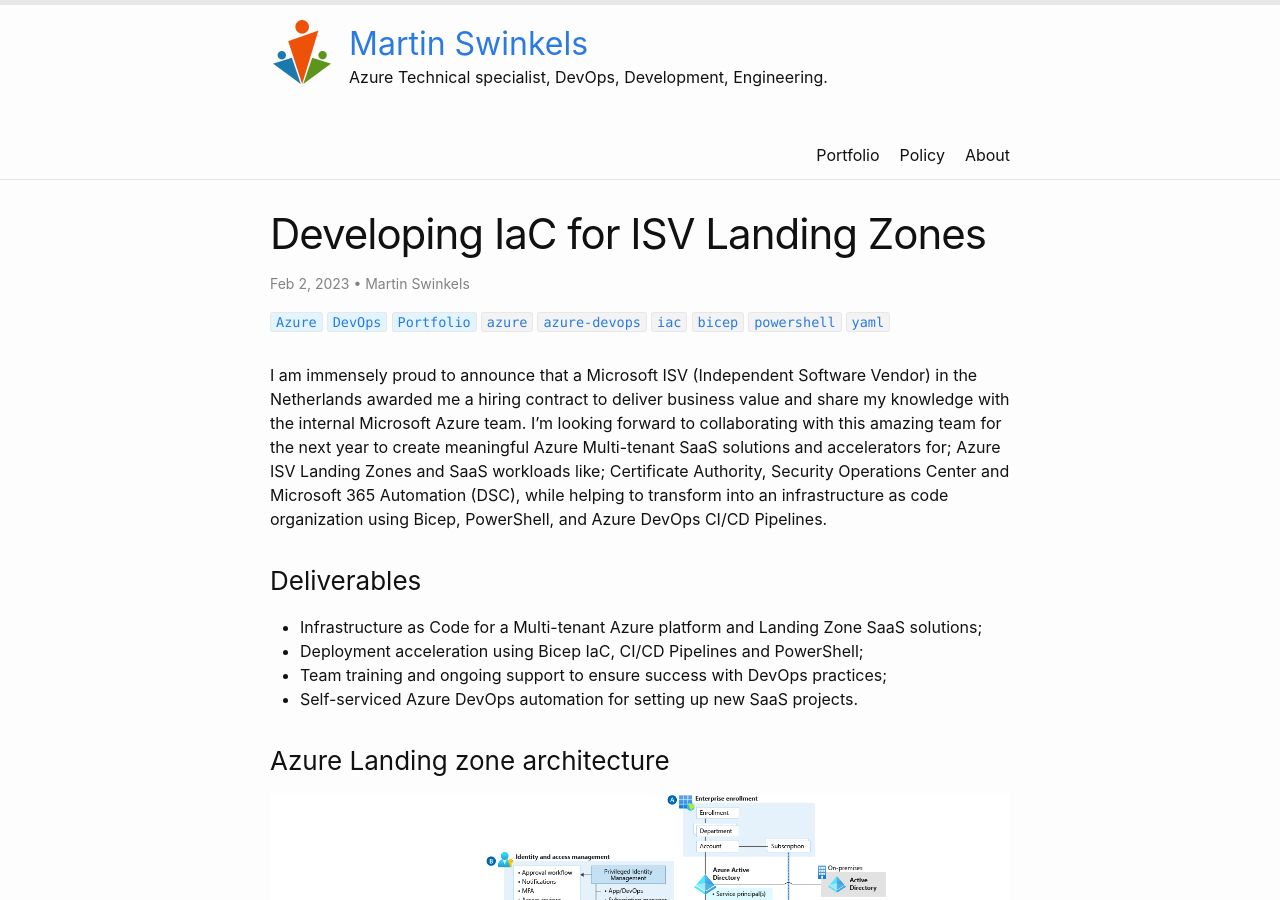
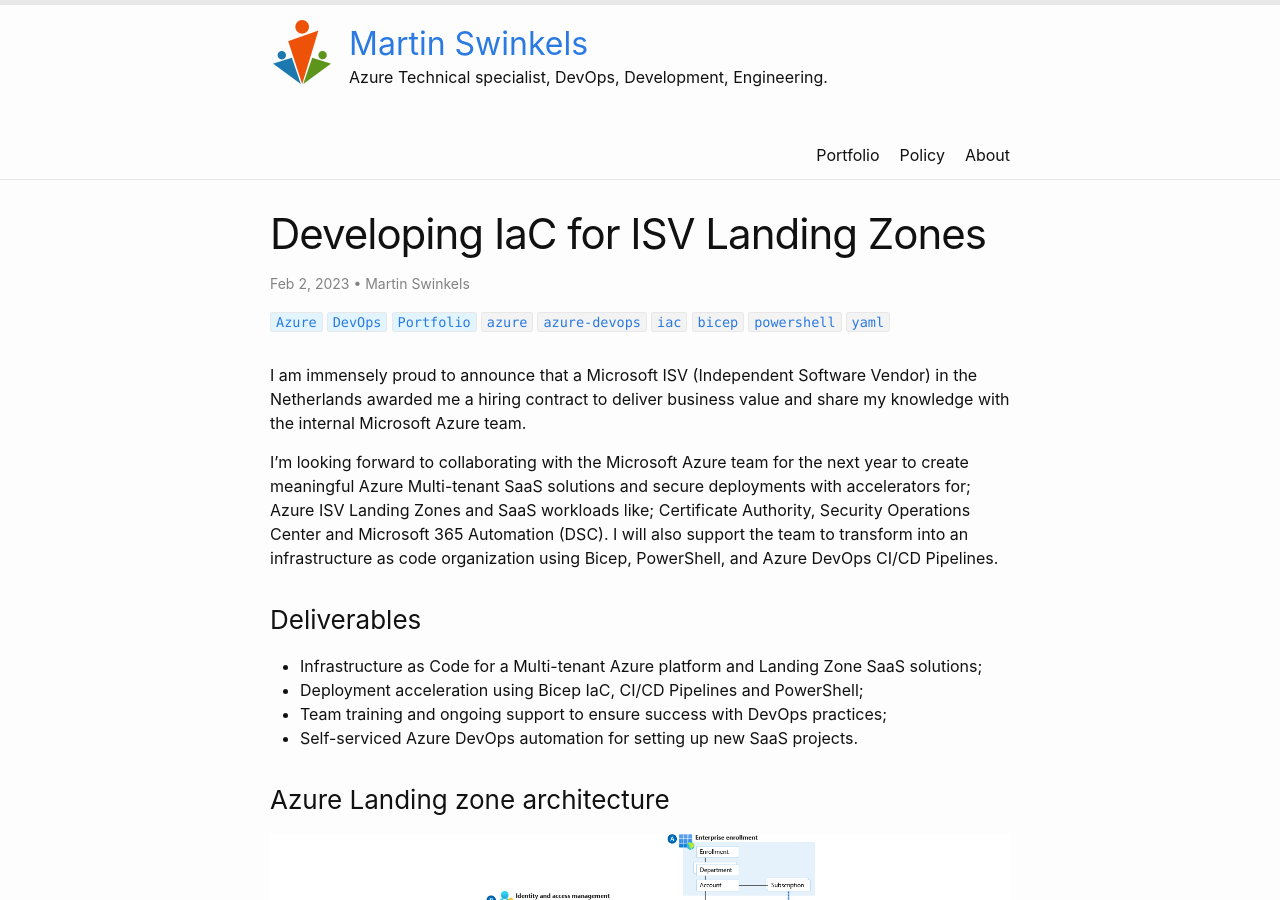
Before and after one commit to msc365/msc365.github.io, a Jekyll site: the page built from _posts/2023-02-02-assignment-isv-landingzones.md, in a window 1280 px wide and 900 px high. Built offline with Jekyll 4.4.1, drawn with Linux system fonts in a browser that asks for light colours.

Commit message:
Split summary into 2 sections

```diff
--- a/_posts/2023-02-02-assignment-isv-landingzones.md
+++ b/_posts/2023-02-02-assignment-isv-landingzones.md
@@ -7,7 +7,9 @@
 comments: false
 ---
 
-I am immensely proud to announce that a Microsoft ISV (Independent Software Vendor) in the Netherlands awarded me a hiring contract to deliver business value and share my knowledge with the internal Microsoft Azure team. I'm looking forward to collaborating with this amazing team for the next year to create meaningful Azure Multi-tenant SaaS solutions and accelerators for; Azure ISV Landing Zones and SaaS workloads like; Certificate Authority, Security Operations Center and Microsoft 365 Automation (DSC), while helping to transform into an infrastructure as code organization using Bicep, PowerShell, and Azure DevOps CI/CD Pipelines.
+I am immensely proud to announce that a Microsoft ISV (Independent Software Vendor) in the Netherlands awarded me a hiring contract to deliver business value and share my knowledge with the internal Microsoft Azure team.
+
+I'm looking forward to collaborating with the Microsoft Azure team for the next year to create meaningful Azure Multi-tenant SaaS solutions and secure deployments with accelerators for; Azure ISV Landing Zones and SaaS workloads like; Certificate Authority, Security Operations Center and Microsoft 365 Automation (DSC). I will also support the team to transform into an infrastructure as code organization using Bicep, PowerShell, and Azure DevOps CI/CD Pipelines.
 
 ### Deliverables
 
```
